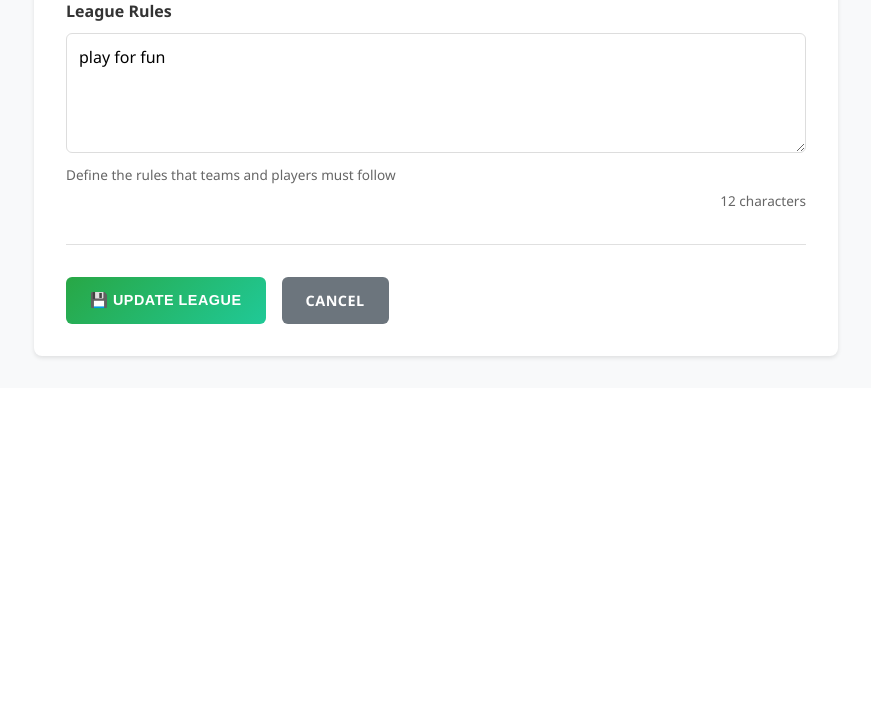
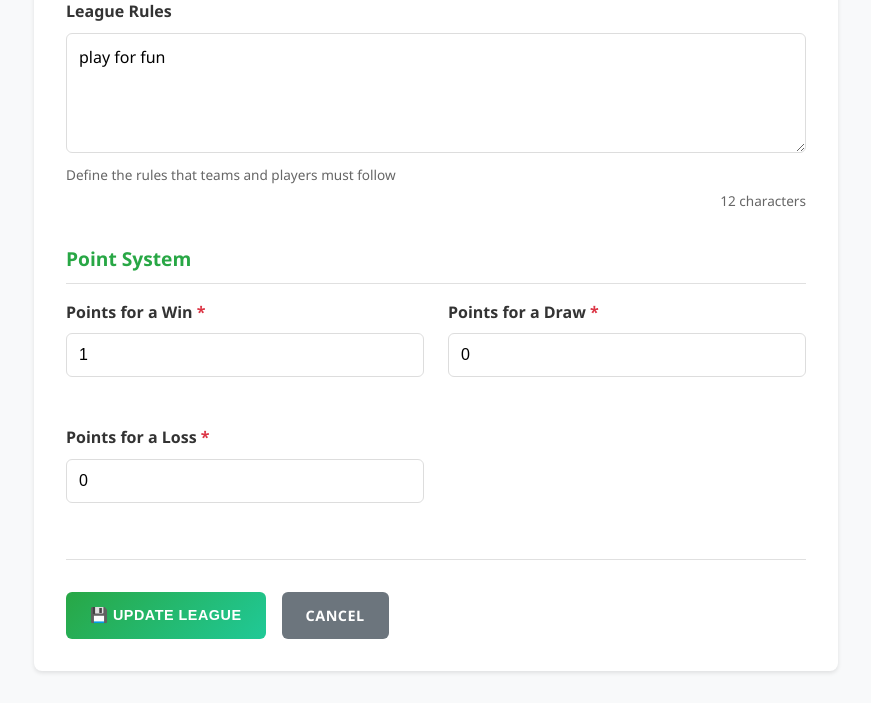
Before and after one commit to DavidKrappenschitz385/wargd, a PHP site: page /league/edit_league.php?id=24 in a window 1280 px wide. Shown: the part 1384-2087 px from the top of the page, without its empty margins (370-1241 px from the left). Before the commit the page ends 1744 px from the top, so only its background shows below. Run offline with PHP 8.4, Linux system fonts and the light colour scheme; a user stored in the database is signed in; data comes from the database, SQL or seed files in the repository; data that the repository does not hold is empty.

Commit message:
feat: Implement Automated Round-Robin Standings System
This commit introduces a complete and automated round-robin standings system.

Key features include:
- A configurable point system for each league, allowing administrators to set the points for a win, draw, and loss.
- Enhanced automatic standings update logic that uses the configurable point system and updates detailed team stats, including matches played, score for, score against, and score difference.
- An improved round-robin generation script that is more robust and consistent with the new database schema.
- A revamped standings display that shows the new, detailed statistics and sorts teams by points, then by score difference.
- Improved security by using prepared statements for all database updates, preventing SQL injection vulnerabilities.

```diff
--- a/wa ra gud/league/edit_league.php
+++ b/wa ra gud/league/edit_league.php
@@ -45,6 +45,9 @@ if ($_SERVER['REQUEST_METHOD'] == 'POST' && isset($_POST['update_league'])) {
     $max_teams = $_POST['max_teams'];
     $rules = trim($_POST['rules']);
     $status = $_POST['status'];
+    $win_points = $_POST['win_points'];
+    $draw_points = $_POST['draw_points'];
+    $loss_points = $_POST['loss_points'];
 
     // Validation
     $errors = [];
@@ -87,6 +90,9 @@ if ($_SERVER['REQUEST_METHOD'] == 'POST' && isset($_POST['update_league'])) {
                             max_teams = :max_teams,
                             rules = :rules,
                             status = :status,
+                            win_points = :win_points,
+                            draw_points = :draw_points,
+                            loss_points = :loss_points,
                             updated_at = NOW()
                         WHERE id = :id";
 
@@ -100,6 +106,9 @@ if ($_SERVER['REQUEST_METHOD'] == 'POST' && isset($_POST['update_league'])) {
         $update_stmt->bindParam(':max_teams', $max_teams);
         $update_stmt->bindParam(':rules', $rules);
         $update_stmt->bindParam(':status', $status);
+        $update_stmt->bindParam(':win_points', $win_points);
+        $update_stmt->bindParam(':draw_points', $draw_points);
+        $update_stmt->bindParam(':loss_points', $loss_points);
         $update_stmt->bindParam(':id', $league_id);
 
         if ($update_stmt->execute()) {
@@ -705,6 +714,28 @@ $stats = $stats_stmt->fetch(PDO::FETCH_ASSOC);
                         </div>
                     </div>
 
+                    <!-- Points Section -->
+                    <div class="form-section">
+                        <h3 class="section-title">Point System</h3>
+                        <div class="form-grid">
+                            <div class="form-group">
+                                <label>Points for a Win <span class="required">*</span></label>
+                                <input type="number" name="win_points" class="form-control"
+                                       value="<?php echo htmlspecialchars($league['win_points'] ?? 1); ?>" min="0" required>
+                            </div>
+                            <div class="form-group">
+                                <label>Points for a Draw <span class="required">*</span></label>
+                                <input type="number" name="draw_points" class="form-control"
+                                       value="<?php echo htmlspecialchars($league['draw_points'] ?? 0); ?>" min="0" required>
+                            </div>
+                            <div class="form-group">
+                                <label>Points for a Loss <span class="required">*</span></label>
+                                <input type="number" name="loss_points" class="form-control"
+                                       value="<?php echo htmlspecialchars($league['loss_points'] ?? 0); ?>" min="0" required>
+                            </div>
+                        </div>
+                    </div>
+
                     <!-- Form Actions -->
                     <div class="form-actions">
                         <button type="submit" name="update_league" class="btn btn-primary">
```
Also changed, not shown: wa ra gud/league/create_league.php (+23 -2 lines), wa ra gud/league/generate_round_robin.php (+4 -6 lines), wa ra gud/league/view_league.php (+5 -3 lines), wa ra gud/match/schedule_matches.php (+46 -8 lines), 1 other file.
